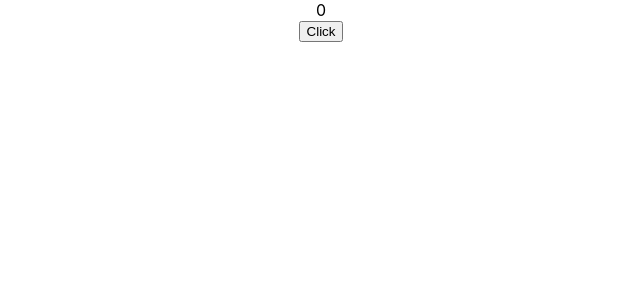
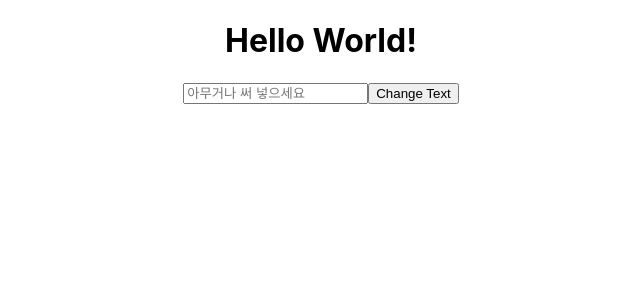
Before and after one commit to Ubermensch0608/TestGround, a React (Create React App) app in the folder react-hooks/: page / in a window 1280 px wide. Shown: the top 300 px of the page, without its empty margins (319-959 px from the left). Built offline with nearby package versions, Linux system fonts and the light colour scheme; no server answers.

Commit message:
Add: useRef 구현

```diff
--- a/react-hooks/src/App.js
+++ b/react-hooks/src/App.js
@@ -1,5 +1,6 @@
 import UseEffect from "./components/useEffect/UseEffect";
 import UseReducer from "./components/useReducer/UseReducer";
+import UseRef from "./components/useRef/UseRef";
 import UseState from "./components/useState/UseState";
 
 const App = () => {
@@ -7,7 +8,8 @@ const App = () => {
     <div>
       {/* <UseState /> */}
       {/* <UseReducer /> */}
-      <UseEffect />
+      {/* <UseEffect /> */}
+      <UseRef />
     </div>
   );
 };
--- /dev/null
+++ b/react-hooks/src/components/useRef/UseRef.jsx
@@ -0,0 +1,29 @@
+import React, { useRef, useState } from "react";
+
+const UseRef = () => {
+  const [text, setText] = useState("Hello World!");
+  const inputRef = useRef(null);
+
+  const submitHandler = (event) => {
+    event.preventDefault();
+    const current = inputRef.current;
+
+    if (current.value.trim().length === 0) {
+      current.focus();
+      return;
+    }
+
+    setText(current.value);
+    current.value = "";
+  };
+
+  return (
+    <form onSubmit={submitHandler}>
+      <h1>{text}</h1>
+      <input ref={inputRef} type="text" placeholder="아무거나 써 넣으세요" />
+      <button type="submit">Change Text</button>
+    </form>
+  );
+};
+
+export default UseRef;
```
